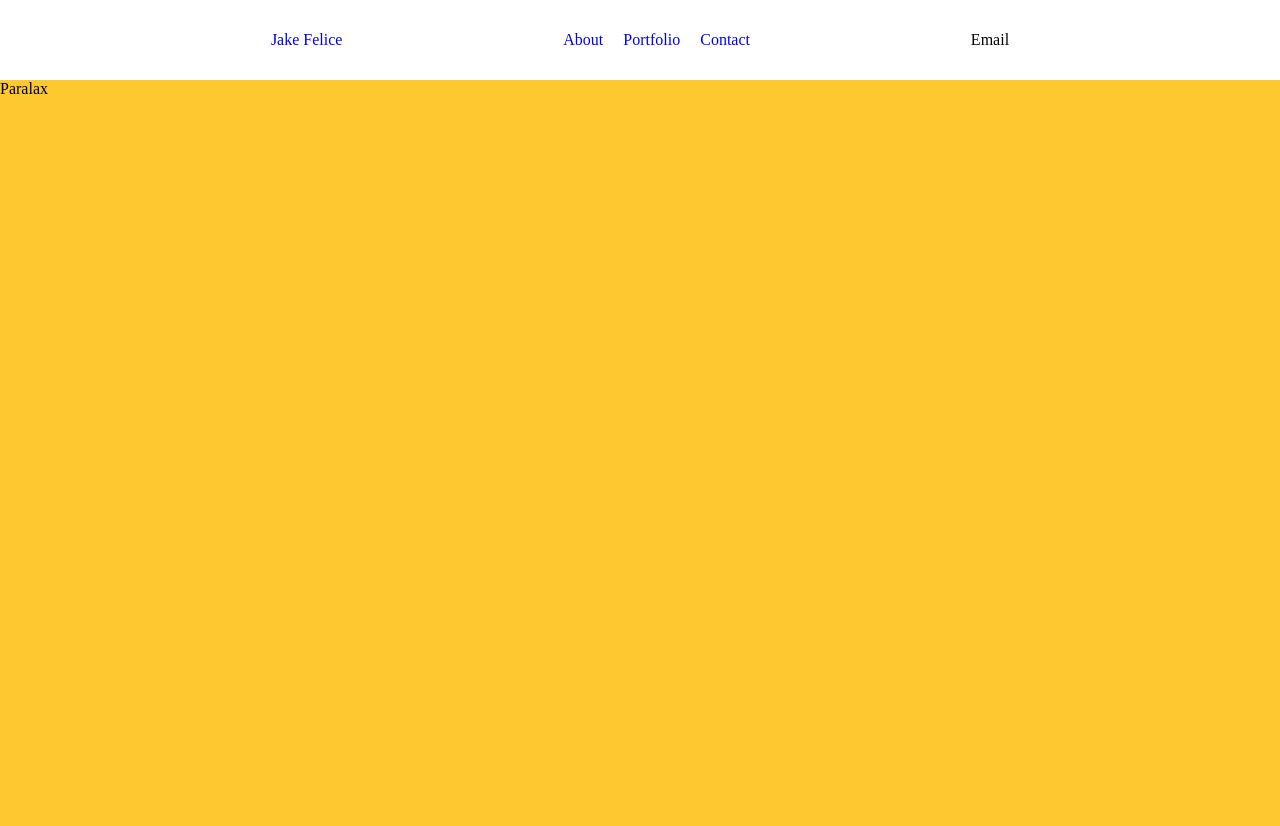
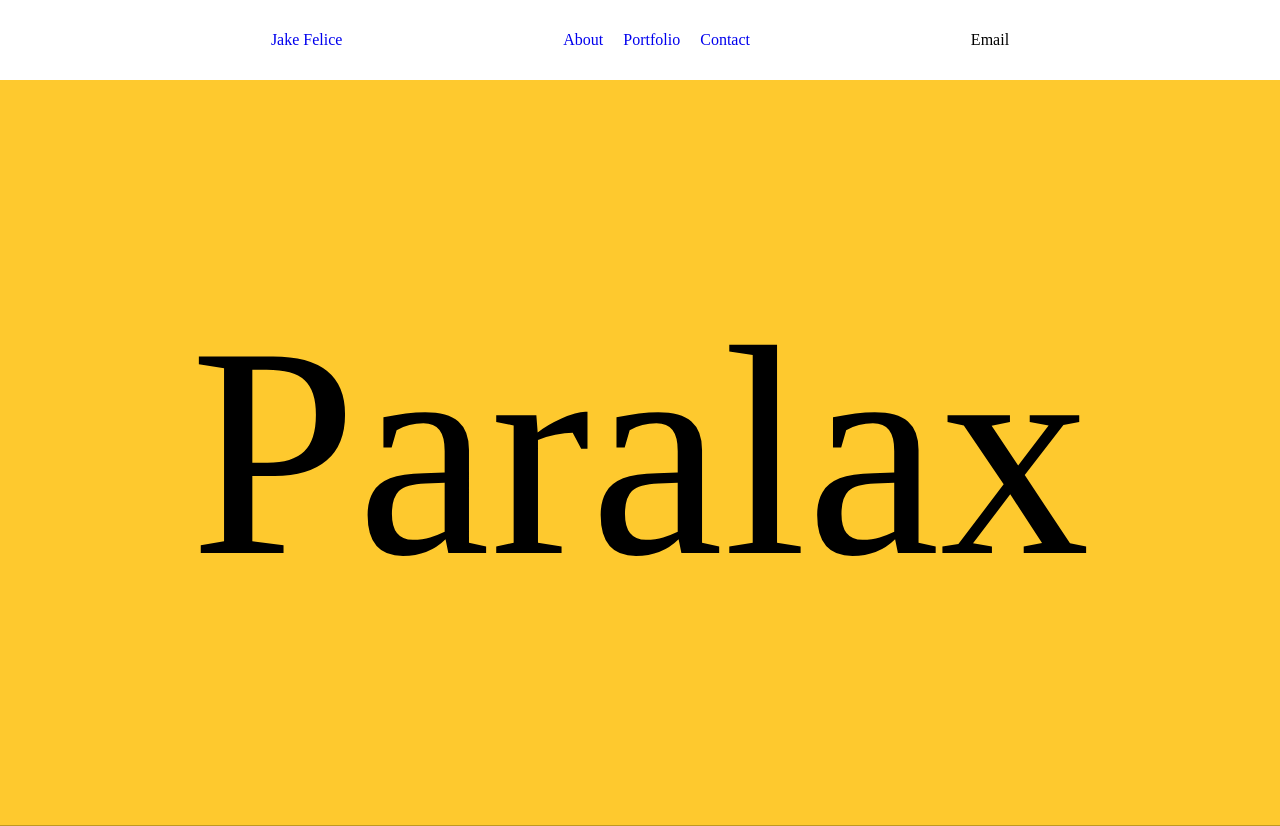
Before and after one commit to jasonfelice/new-portfolio, a React (Create React App) app: page / in a window 1280 px wide. Before the commit the page ends 800 px from the top, so only its background shows below. Built offline with nearby package versions, Linux system fonts and the light colour scheme.

Commit message:
Set up the main section

```diff
--- a/src/components/main/Main.js
+++ b/src/components/main/Main.js
@@ -1,6 +1,8 @@
+import Style from './main.module.scss';
+
 const Main = () => (
-  <section>
-    Paralax
+  <section className={Style.main}>
+    <div className={Style.title}>Paralax</div>
   </section>
 );
 
--- /dev/null
+++ b/src/components/main/main.module.scss
@@ -0,0 +1,9 @@
+.main {
+  border-bottom: 1px solid #0000003f;
+}
+
+.title {
+  font-size: 300px;
+  text-align: center;
+  padding: 200px 20px;
+}
```
